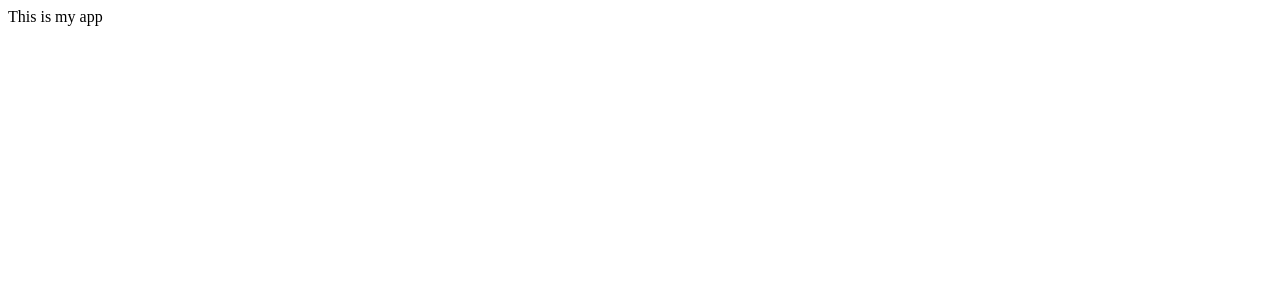
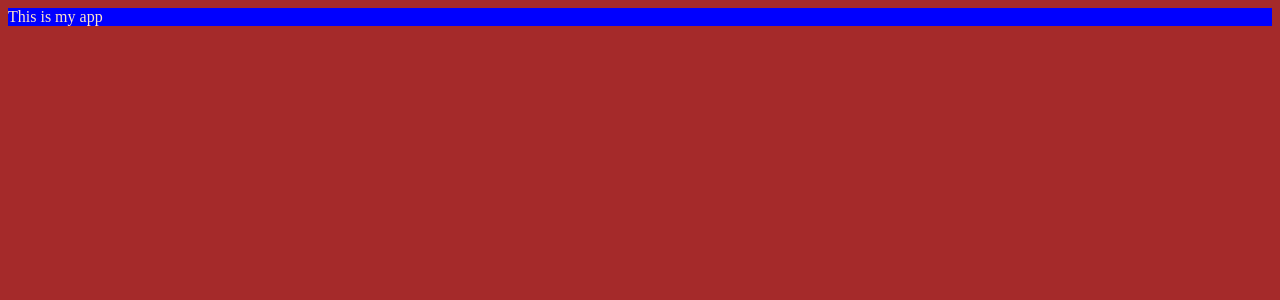
Before and after one commit to sleekyom/ABFP-MultimediaPlayer, a React (Create React App) app: page / in a window 1280 px wide. Shown: the top 300 px of the page. Built offline with nearby package versions, Linux system fonts and the light colour scheme; the HTML template or start-up script is replaced by a standard one.

Commit message:
Added base components

```diff
--- /dev/null
+++ b/src/App.css
@@ -0,0 +1,8 @@
+body{
+    background-color: brown;
+}
+
+.display{
+    color: bisque;
+    background-color: blue;
+}
--- a/src/App.js
+++ b/src/App.js
@@ -1,8 +1,9 @@
-import React from 'react'
+import React from 'react';
+import './App.css'
 
 function App() {
   return (
-    <div>
+    <div className="display">
       This is my app
     </div>
   )
```
